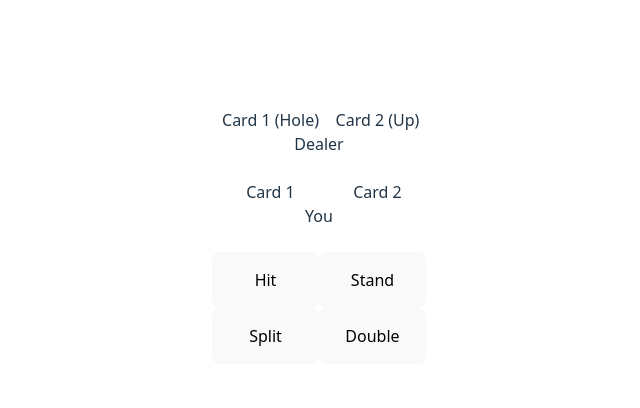
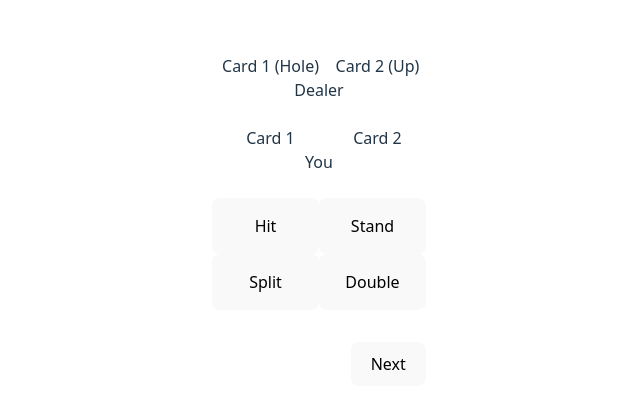
Before and after one commit to BigFatDuck1/blackjack-basic-strategy-trainer, a React (Vite) app: page / in a window 1280 px wide. Shown: the part 164-572 px from the top of the page, without its empty margins (321-961 px from the left). Built offline with nearby package versions, Linux system fonts and the light colour scheme.

Commit message:
Temp fix with useEffect - but can migrate highlight correct answer logic onto parent

```diff
--- a/src/App.css
+++ b/src/App.css
@@ -43,3 +43,11 @@
 .incorrect_button {
   background-color: red;
 }
+
+.next_button_box {
+  margin: 2rem;
+  margin-right: 0rem;
+  display: flex;
+  justify-content: flex-end;
+
+}
--- a/src/App.jsx
+++ b/src/App.jsx
@@ -2,14 +2,15 @@ import { useState } from 'react'
 import './App.css'
 import Buttons from './components/Buttons.jsx'
 import Random from './components/Random.jsx'
+import Next from './components/Next.jsx'
 import React from 'react'
 
 function App() {
 
   const [correct_answer, setAnswer] = useState("Hit"); // Correct answer for dealer/player pair, passed as state to component
   const [score, setScore] = useState([0, 0]); // first number is score, second number is total questions answered
-  const [answered, setAnswered] = useState(false);
-
+  const [answered, setAnswered] = useState(false); //false means user has not submitted an answer
+  const [nextButtonPressed, setNextButtonPressed] = useState(false); //false means user has not pressed next button
 
   if (correct_answer != "Hit") {
     //TODO: hardcoded answer for now, need component to check answer later
@@ -34,7 +35,12 @@ function App() {
         <div className="player_title title">You</div>
       </div>
 
-      <Buttons answer={correct_answer} score_array={score} setScore={setScore} answered={answered} setAnswered={setAnswered} />
+      <Buttons answer={correct_answer} score_array={score} setScore={setScore} answered={answered} setAnswered={setAnswered} nextButtonPressed={[nextButtonPressed, setNextButtonPressed]} />
+
+      <div className="next_button_box">
+        <Next toggle_answer={[answered, setAnswered]} nextButtonPressedFunc={setNextButtonPressed} />
+      </div>
+
     </div>
     )
 }
--- a/src/components/Buttons.jsx
+++ b/src/components/Buttons.jsx
@@ -1,7 +1,7 @@
 import React from "react";
-import { useState } from "react";
+import { useState, useEffect } from "react";
 
-function Buttons({ answer, score_array, setScore, answered, setAnswered }) {
+function Buttons({ answer, score_array, setScore, answered, setAnswered, nextButtonPressed }) {
 
     return (
         <div className="options">
@@ -10,34 +10,46 @@ function Buttons({ answer, score_array, setScore, answered, setAnswered }) {
             currentAnswer={answer}
             score_array={score_array} setScore={setScore}
             answered={answered} setAnswered={setAnswered}
+            nextButtonPressed={nextButtonPressed}
             />
 
             <Click name="Stand"
             currentAnswer={answer}
             score_array={score_array} setScore={setScore}
             answered={answered} setAnswered={setAnswered}
+            nextButtonPressed={nextButtonPressed}
             />
 
             <Click name="Split"
             currentAnswer={answer}
             score_array={score_array} setScore={setScore}
             answered={answered} setAnswered={setAnswered}
+            nextButtonPressed={nextButtonPressed}
             />
 
             <Click name="Double"
             currentAnswer={answer}
             score_array={score_array} setScore={setScore}
             answered={answered} setAnswered={setAnswered}
+            nextButtonPressed={nextButtonPressed}
             />
         </div>
     )
 }
 
-function Click({ currentAnswer, name, score_array, setScore, answered, setAnswered }) {
+function Click({ currentAnswer, name, score_array, setScore, answered, setAnswered, nextButtonPressed }) {
 
     const score = score_array[0];
     const total = score_array[1];
+    //correct_state true means user answered correctly, false means user answered incorrectly, null means user has not answered yet
     const [correct_state, setCorrectState] = useState(null); //null, true, false
+
+    useEffect(() => {
+        if (nextButtonPressed[0] == true && answered == true) {
+            setAnswered(false);
+            setCorrectState(null);
+        }
+    }, [nextButtonPressed, answered, setAnswered]);
 
     function handleClick() {
         //Do nothing if state is "answered"
@@ -45,28 +57,28 @@ function Click({ currentAnswer, name, score_array, setScore, answered, setAnswer
             return;
         }
 
-        setAnswered(true);
+        setAnswered(true); //since answered == false, set it to true to mark this question is answered
         //Check if answer is correct
         if (currentAnswer === name) {
             //Update global counter
-            setScore([score + 1, total + 1]);
+            setScore([score + 1, total + 1]); //TODO: score is broken currently
             console.log(`Correct! You chose: ${name} \n Your current score is: ${score} out of ${total}`);
             setCorrectState(true);
         }
         else if (currentAnswer != name) {
-            setScore([score, total + 1]);
+            setScore([score, total + 1]); //TODO: score is broken currently
             //Display correct answer
             console.log(`The correct answer was: ${currentAnswer}`);
             setCorrectState(false);
         }
     }
 
-    if (correct_state == true) {
+    if (correct_state == true && nextButtonPressed[0] == false) {
         return (
             <button className={`${name} option_box correct_button`} onClick={handleClick}>{name}</button>
         )
     }
-    else if (correct_state == false) {
+    else if (correct_state == false && nextButtonPressed[0] == false) {
         return (
             <button className={`${name} option_box incorrect_button`} onClick={handleClick}>{name}</button>
         )
--- /dev/null
+++ b/src/components/Next.jsx
@@ -0,0 +1,24 @@
+import React from "react";
+
+function Next({ toggle_answer, nextButtonPressedFunc }) {
+
+    const answer_state = toggle_answer[0]; //true means user has submmited answer, false means user hasn't submitted an answer
+
+    const reset = () => {
+        if (answer_state == false) {
+            //User has not submitted any answer yet
+            alert("Please select an answer");
+        }
+
+        nextButtonPressedFunc(true); //Changes state of nextButtonPressed to true
+    }
+
+
+    return (
+        <div className="next">
+            <button className="next_button" onClick={reset} >Next</button>
+        </div>
+    )
+}
+
+export default Next;
```
